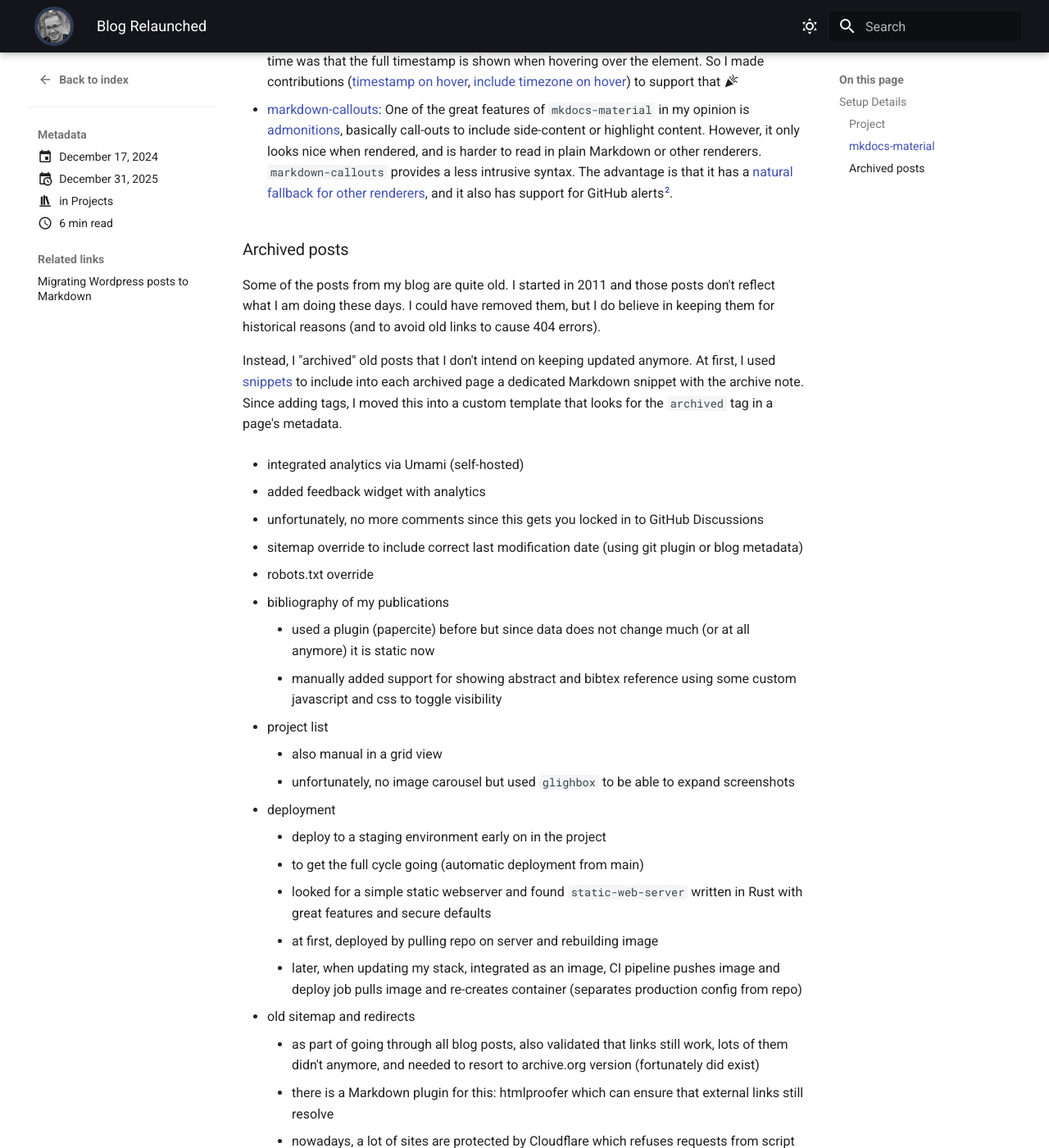
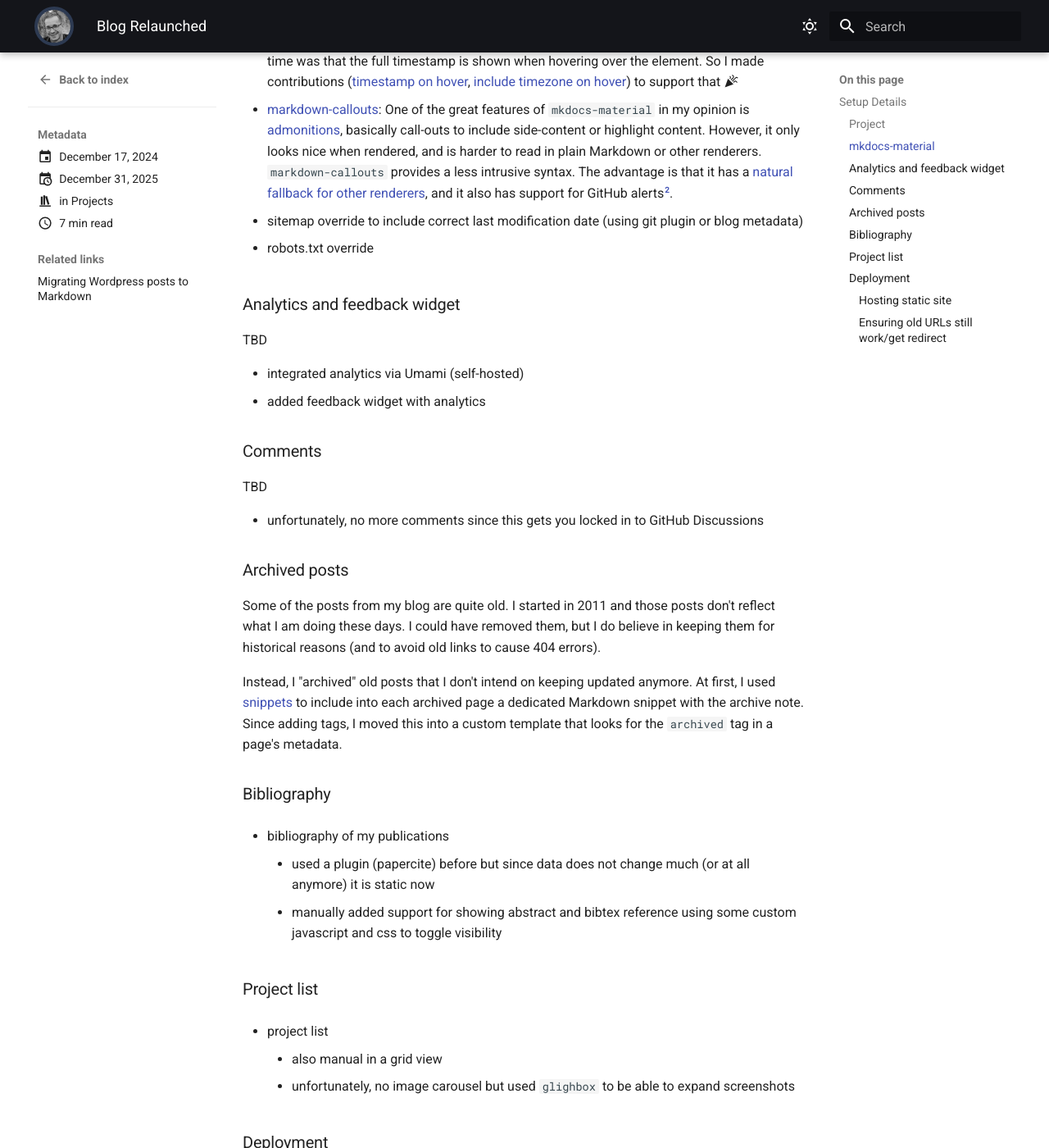
Before and after one commit to mschoettle/website, an MkDocs documentation site: the page built from docs/blog/posts/2024/blog-relaunched.md, in a window 1280 px wide and 1400 px high, scrolled down 2341 px. Shown: the whole window at 82% size. Built offline with MkDocs 1.6.1 and Material for MkDocs 9.7.7, drawn with Linux system fonts in a browser that asks for light colours; emoji names are drawn with the system emoji font; plug-ins that fetch from the network failed and are left out; some of the changed lines change nothing that is shown; some of the changed text lies outside the part shown.

Commit message:
structure

```diff
--- a/docs/blog/posts/2024/blog-relaunched.md
+++ b/docs/blog/posts/2024/blog-relaunched.md
@@ -117,6 +117,23 @@ Some of the additional plugins I used are:
     `markdown-callouts` provides a less intrusive syntax.
     The advantage is that it has a [natural fallback for other renderers](https://github.com/oprypin/markdown-callouts#graceful-degradation), and it also has support for GitHub alerts[^2].
 
+- sitemap override to include correct last modification date (using git plugin or blog metadata)
+
+- robots.txt override
+
+### Analytics and feedback widget
+
+TBD
+
+- integrated analytics via Umami (self-hosted)
+- added feedback widget with analytics
+
+### Comments
+
+TBD
+
+- unfortunately, no more comments since this gets you locked in to GitHub Discussions
+
 ### Archived posts
 
 Some of the posts from my blog are quite old.
@@ -127,25 +144,23 @@ Instead, I "archived" old posts that I don't intend on keeping updated anymore.
 At first, I used [snippets](https://squidfunk.github.io/mkdocs-material/setup/extensions/python-markdown-extensions/#snippets) to include into each archived page a dedicated Markdown snippet with the archive note.
 Since adding tags, I moved this into a custom template that looks for the `archived` tag in a page's metadata.
 
-- integrated analytics via Umami (self-hosted)
-
-- added feedback widget with analytics
-
-- unfortunately, no more comments since this gets you locked in to GitHub Discussions
-
-- sitemap override to include correct last modification date (using git plugin or blog metadata)
-
-- robots.txt override
+### Bibliography
 
 - bibliography of my publications
 
     - used a plugin (papercite) before but since data does not change much (or at all anymore) it is static now
     - manually added support for showing abstract and bibtex reference using some custom javascript and css to toggle visibility
 
+### Project list
+
 - project list
 
     - also manual in a grid view
     - unfortunately, no image carousel but used `glighbox` to be able to expand screenshots
+
+### Deployment
+
+#### Hosting static site
 
 - deployment
 
@@ -154,6 +169,8 @@ Since adding tags, I moved this into a custom template that looks for the `archi
     - looked for a simple static webserver and found `static-web-server` written in Rust with great features and secure defaults
     - at first, deployed by pulling repo on server and rebuilding image
     - later, when updating my stack, integrated as an image, CI pipeline pushes image and deploy job pulls image and re-creates container (separates production config from repo)
+
+#### Ensuring old URLs still work/get redirect
 
 - old sitemap and redirects
 
@@ -169,7 +186,8 @@ Since adding tags, I moved this into a custom template that looks for the `archi
     - set up a CI job that verifies that redirects won't change in the future
         - used the old sitemap from Wordpress and created a script that pulls out the URLs
         - CI job runs the project how it would be deployed and checks that each URL receives a redirect status code
-        - did not include all possible URLs but that would have been good! TODO: XML export includes absolute URLs, pull them out and add them
+        - did not include all possible URLs but that would have been good!
+        - TODO: XML export includes absolute URLs, pull them out and add them
     - also good to check what Google shows in its search result for `site:domain.com` or `inurl:domain.com`
     - also go through site to find patterns of redirects
 
```
